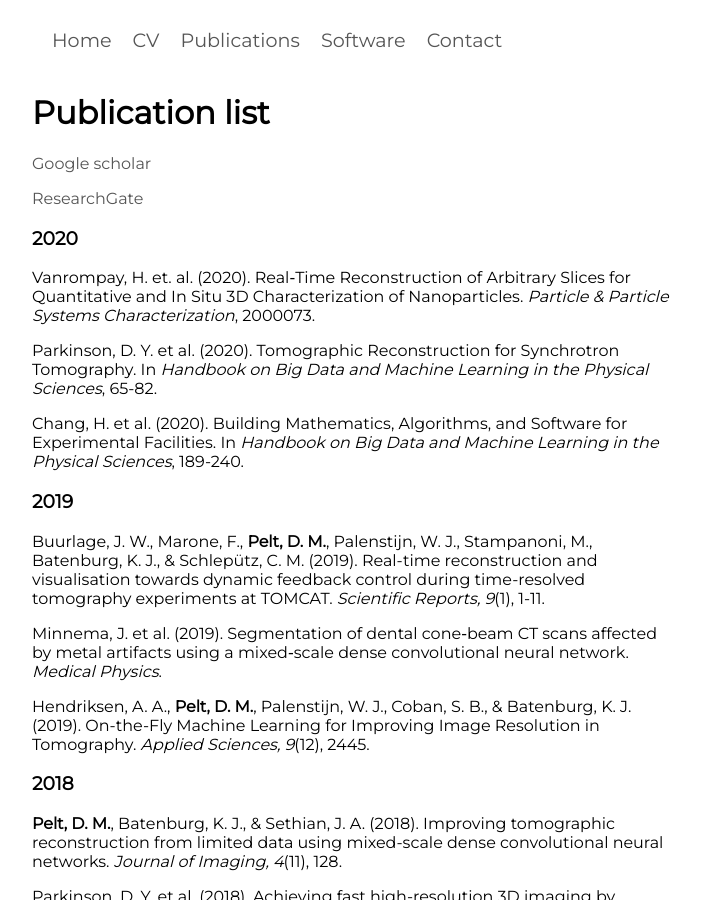
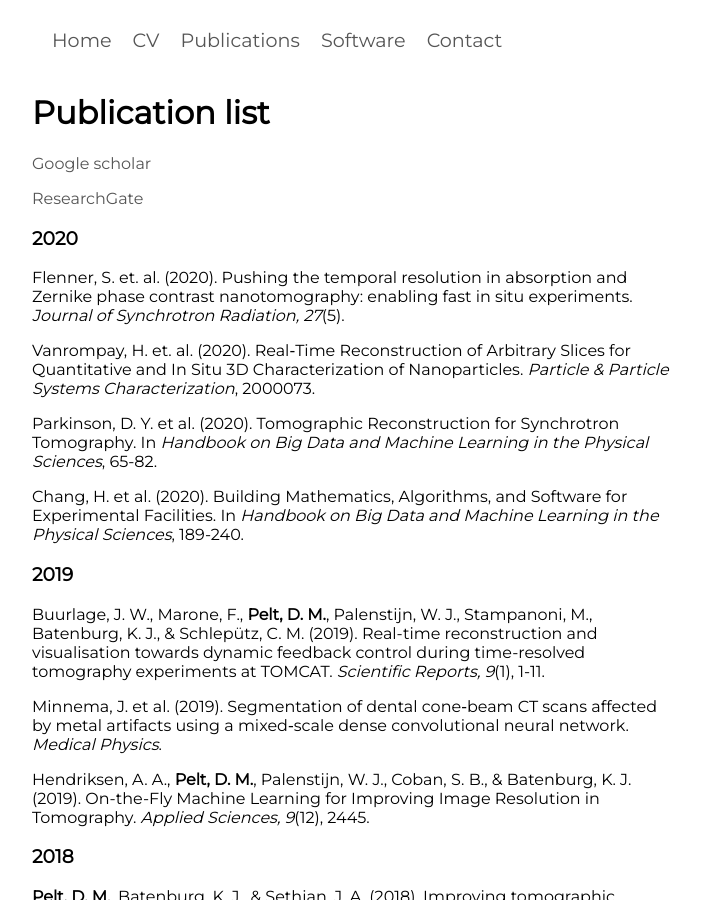
Before and after one commit to dmpelt/dmpelt.github.com, a Jekyll site: the page built from publications.md, in a window 1280 px wide and 900 px high. Shown: the whole window, without its empty margins (296-997 px from the left). Built offline with Jekyll 4.4.1, drawn with Linux system fonts in a browser that asks for light colours.

Commit message:
Update publications.md

```diff
--- a/publications.md
+++ b/publications.md
@@ -11,6 +11,8 @@ permalink: /publications/
 [ResearchGate](https://www.researchgate.net/profile/Daniel_Pelt)
 
 ### 2020
+
+Flenner, S. et. al. (2020). Pushing the temporal resolution in absorption and Zernike phase contrast nanotomography: enabling fast in situ experiments. *Journal of Synchrotron Radiation, 27*(5).
 
 Vanrompay, H. et. al. (2020). Real‐Time Reconstruction of Arbitrary Slices for Quantitative and In Situ 3D Characterization of Nanoparticles. *Particle & Particle Systems Characterization*, 2000073.
 
```
